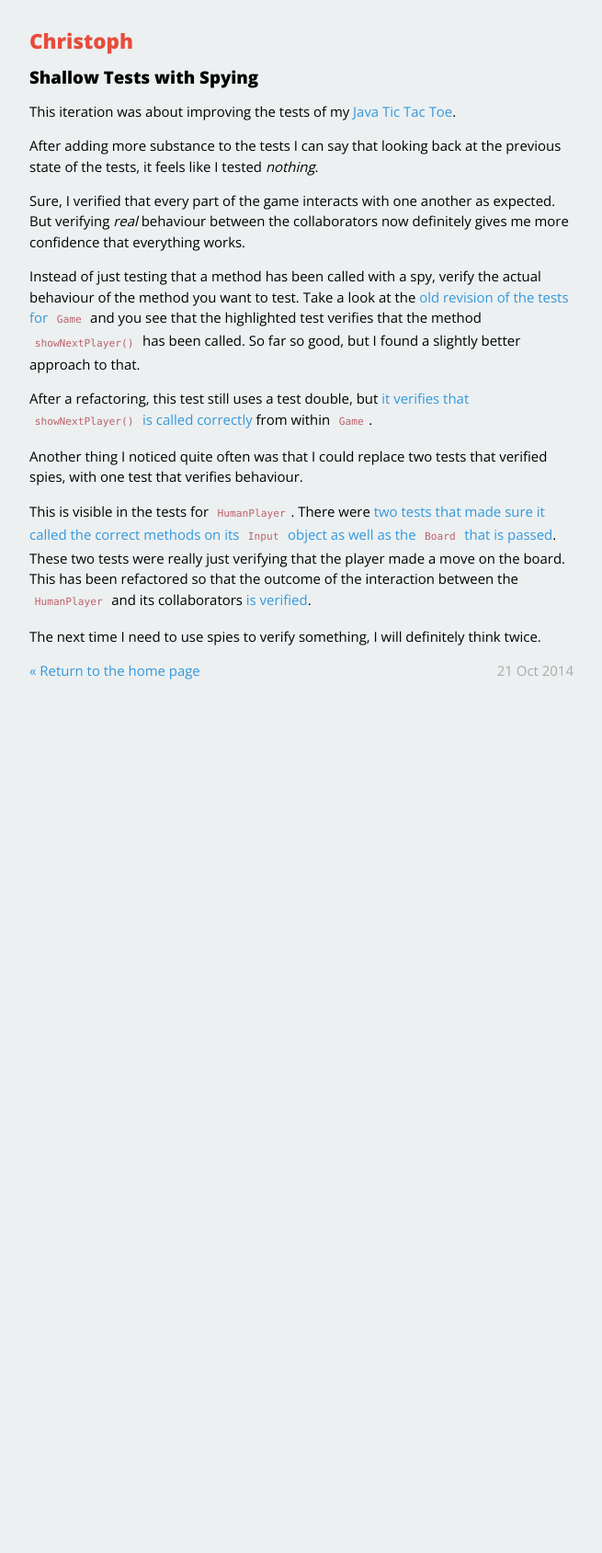
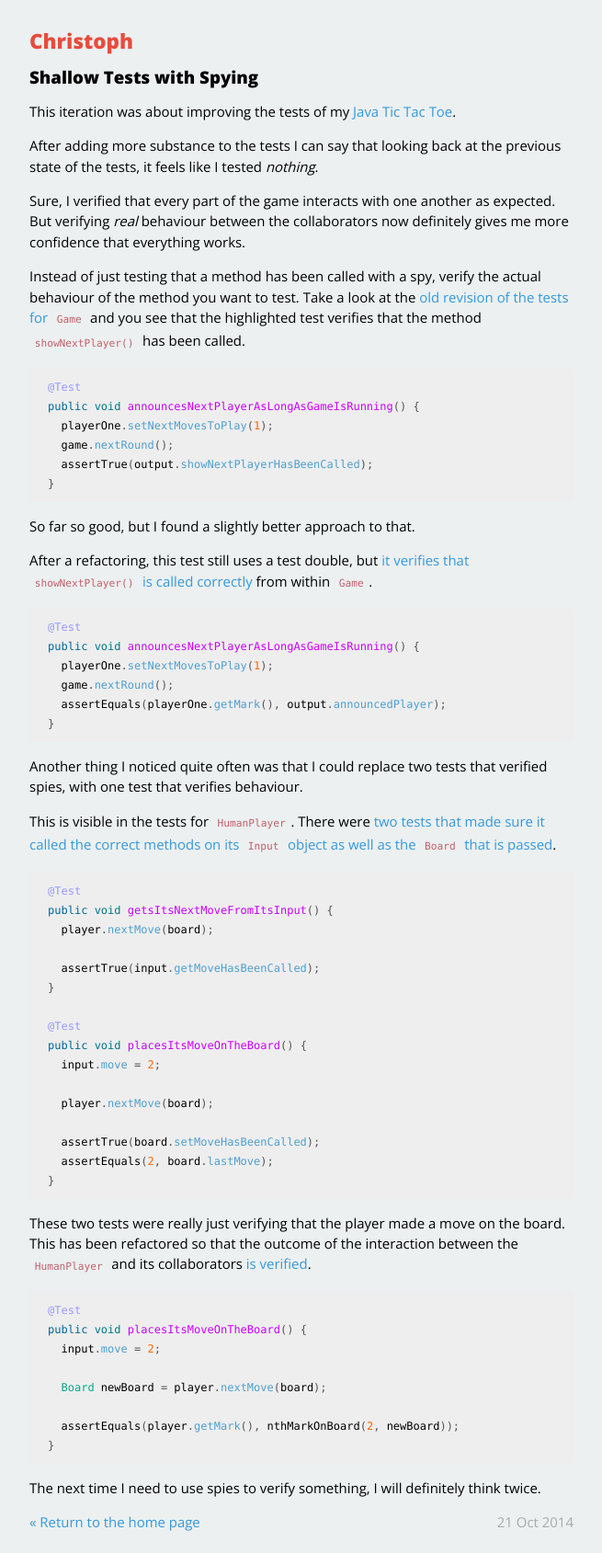
Before and after one commit to christophgockel/christophgockel.github.io, a Jekyll site: the page built from _posts/2014-10-21-shallow-tests-with-spying.md, in a window 1280 px wide. Shown: the whole page at 92% size, without its empty margins (312-967 px from the left). Built offline with Jekyll 4.4.1, drawn with Linux system fonts in a browser that asks for light colours; Markdown is read by kramdown in place of the engine named in the settings; before the commit the page ends 900 px from its top, so only the background shows below that.

Commit message:
Updated "Shallow tests with spying" with code examples

````diff
--- a/_posts/2014-10-21-shallow-tests-with-spying.md
+++ b/_posts/2014-10-21-shallow-tests-with-spying.md
@@ -12,12 +12,64 @@ Sure, I verified that every part of the game interacts with one another as expec
 
 
 Instead of just testing that a method has been called with a spy, verify the actual behaviour of the method you want to test.
-Take a look at the [old revision of the tests for `Game`](https://github.com/christophgockel/tictactoe-java/blob/e49f75eea34091ca7d7453b24a8a220ba183e4af/src/test/java/de/christophgockel/tictactoe/GameTest.java#L91-L96) and you see that the highlighted test verifies that the method `showNextPlayer()` has been called. So far so good, but I found a slightly better approach to that.
+Take a look at the [old revision of the tests for `Game`](https://github.com/christophgockel/tictactoe-java/blob/e49f75eea34091ca7d7453b24a8a220ba183e4af/src/test/java/de/christophgockel/tictactoe/GameTest.java#L91-L96) and you see that the highlighted test verifies that the method `showNextPlayer()` has been called.
+
+```java
+@Test
+public void announcesNextPlayerAsLongAsGameIsRunning() {
+  playerOne.setNextMovesToPlay(1);
+  game.nextRound();
+  assertTrue(output.showNextPlayerHasBeenCalled);
+}
+```
+
+So far so good, but I found a slightly better approach to that.
 
 After a refactoring, this test still uses a test double, but [it verifies that `showNextPlayer()` is called correctly](https://github.com/christophgockel/tictactoe-java/blob/364b1e4bb9d2e3f8d54e0f32de5aadbb76bc5e1d/src/test/java/de/christophgockel/tictactoe/GameTest.java#L85-L92) from within `Game`.
 
+```java
+@Test
+public void announcesNextPlayerAsLongAsGameIsRunning() {
+  playerOne.setNextMovesToPlay(1);
+  game.nextRound();
+  assertEquals(playerOne.getMark(), output.announcedPlayer);
+}
+```
+
 Another thing I noticed quite often was that I could replace two tests that verified spies, with one test that verifies behaviour.
 
-This is visible in the tests for `HumanPlayer`. There were [two tests that made sure it called the correct methods on its `Input` object as well as the `Board` that is passed](https://github.com/christophgockel/tictactoe-java/blob/e49f75eea34091ca7d7453b24a8a220ba183e4af/src/test/java/de/christophgockel/tictactoe/HumanPlayerTest.java#L28-L43). These two tests were really just verifying that the player made a move on the board. This has been refactored so that the outcome of the interaction between the `HumanPlayer` and its collaborators [is verified](https://github.com/christophgockel/tictactoe-java/blob/364b1e4bb9d2e3f8d54e0f32de5aadbb76bc5e1d/src/test/java/de/christophgockel/tictactoe/HumanPlayerTest.java#L28-L35).
+This is visible in the tests for `HumanPlayer`. There were [two tests that made sure it called the correct methods on its `Input` object as well as the `Board` that is passed](https://github.com/christophgockel/tictactoe-java/blob/e49f75eea34091ca7d7453b24a8a220ba183e4af/src/test/java/de/christophgockel/tictactoe/HumanPlayerTest.java#L28-L43).
+
+```java
+@Test
+public void getsItsNextMoveFromItsInput() {
+  player.nextMove(board);
+
+  assertTrue(input.getMoveHasBeenCalled);
+}
+
+@Test
+public void placesItsMoveOnTheBoard() {
+  input.move = 2;
+
+  player.nextMove(board);
+
+  assertTrue(board.setMoveHasBeenCalled);
+  assertEquals(2, board.lastMove);
+}
+```
+
+These two tests were really just verifying that the player made a move on the board. This has been refactored so that the outcome of the interaction between the `HumanPlayer` and its collaborators [is verified](https://github.com/christophgockel/tictactoe-java/blob/364b1e4bb9d2e3f8d54e0f32de5aadbb76bc5e1d/src/test/java/de/christophgockel/tictactoe/HumanPlayerTest.java#L28-L35).
+
+```java
+@Test
+public void placesItsMoveOnTheBoard() {
+  input.move = 2;
+
+  Board newBoard = player.nextMove(board);
+
+  assertEquals(player.getMark(), nthMarkOnBoard(2, newBoard));
+}
+```
 
 The next time I need to use spies to verify something, I will definitely think twice.
````
